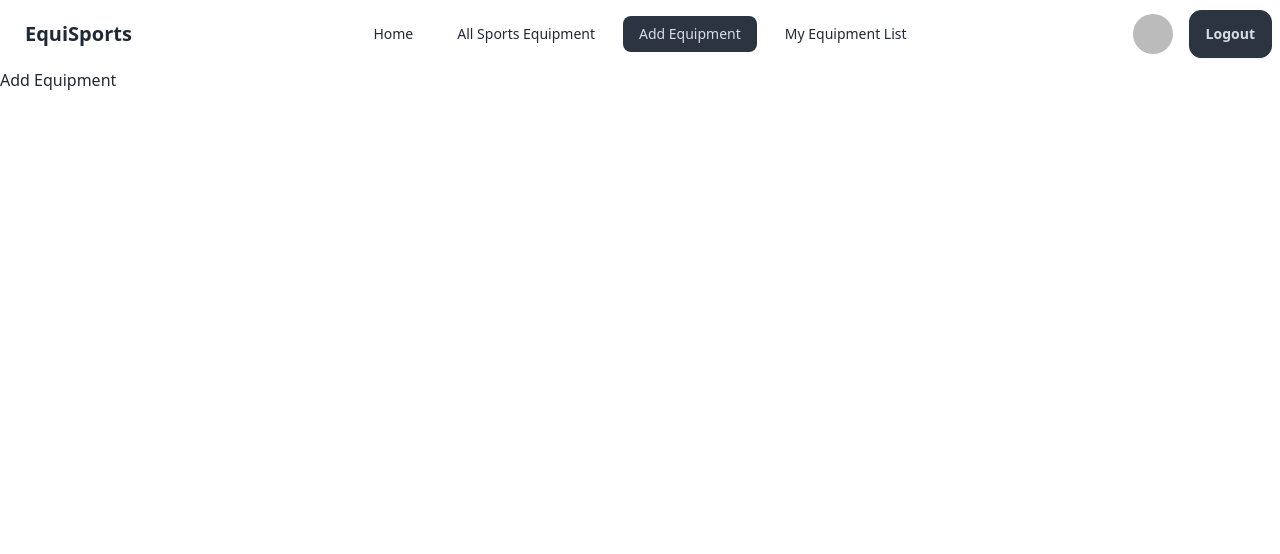
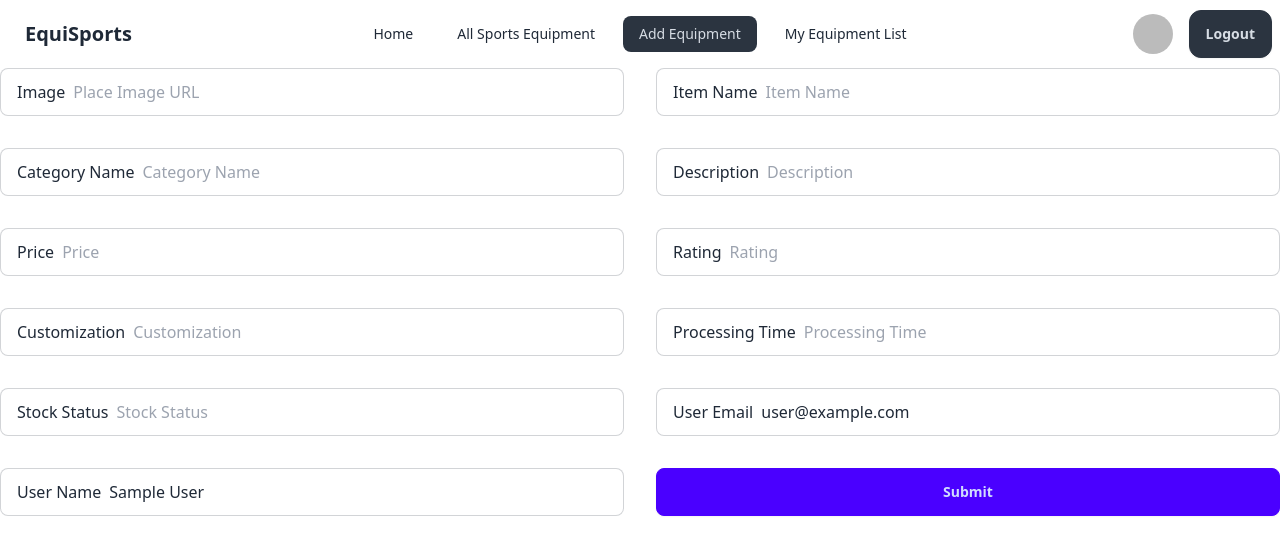
Before and after one commit to ShakirMahmud/equiSports-client, a React (Vite) app: page /addEquipment in a window 1280 px wide. Shown: the top 554 px of the page. Built offline with nearby package versions, Linux system fonts and the light colour scheme; no server answers; sample sign-in values are in the browser's storage.

Commit message:
form created to add products to db

```diff
--- a/src/pages/AddEquipment.jsx
+++ b/src/pages/AddEquipment.jsx
@@ -1,11 +1,115 @@
-import React from 'react';
+import React, { useContext, useState } from 'react';
 import NavBar from '../components/NavBar';
+import { AuthContext } from '../provider/AuthProvider';
+import Swal from 'sweetalert2';
 
 const AddEquipment = () => {
+    const { user } = useContext(AuthContext);
+
+    const handleSubmit = (e) => {
+        e.preventDefault();
+        const form = new FormData(e.target);
+        const image = form.get('image');
+        const itemName = form.get('itemName');
+        const categoryName = form.get('categoryName');
+        const description = form.get('description');
+        const price = form.get('price');
+        const rating = form.get('rating');
+        const customization = form.get('customization');
+        const processingTime = form.get('processingTime');
+        const stockStatus = form.get('stockStatus');
+        const userEmail = user?.email;
+        const userName = user?.displayName;
+
+        const newProduct = { image, itemName, categoryName, description, price, rating, customization, processingTime, stockStatus, userEmail, userName };
+
+        // add to db
+        fetch('http://localhost:5000/products', {
+            method: 'POST',
+            headers: {
+                'content-type': 'application/json'
+            },
+            body: JSON.stringify(newProduct)
+        })
+            .then(res => res.json())
+            .then(data => {
+                if (data.insertedId) {
+                    Swal.fire({
+                        title: 'Product Added Successfully!',
+                        text: 'You have successfully added a product. You will be redirected shortly, or click OK to proceed immediately.',
+                        icon: 'success',
+                        confirmButtonText: 'OK',
+                        timer: 3000,
+                        timerProgressBar: true,
+                    })
+                }
+            })
+    };
+
     return (
         <div>
-            <NavBar/>
-            <h2>Add Equipment</h2>
+            <NavBar />
+            <div>
+                <form className='grid grid-cols-2 gap-8' onSubmit={handleSubmit}>
+                    {/* image  */}
+                    <label className="input input-bordered flex items-center gap-2">
+                        Image
+                        <input type="text" name='image' className="grow" placeholder="Place Image URL" />
+                    </label>
+                    {/* item name  */}
+                    <label className="input input-bordered flex items-center gap-2">
+                        Item Name
+                        <input type="text" name='itemName' className="grow" placeholder="Item Name" />
+                    </label>
+                    {/* category name  */}
+                    <label className="input input-bordered flex items-center gap-2">
+                        Category Name
+                        <input type="text" name='categoryName' className="grow" placeholder="Category Name" />
+                    </label>
+                    {/* description  */}
+                    <label className="input input-bordered flex items-center gap-2">
+                        Description
+                        <input type="text" name='description' className="grow" placeholder="Description" />
+                    </label>
+                    {/* price  */}
+                    <label className="input input-bordered flex items-center gap-2">
+                        Price
+                        <input type="text" name='price' className="grow" placeholder="Price" />
+                    </label>
+                    {/* Rating  */}
+                    <label className="input input-bordered flex items-center gap-2">
+                        Rating
+                        <input type="text" name='rating' className="grow" placeholder="Rating" />
+                    </label>
+                    {/* customization  */}
+                    <label className="input input-bordered flex items-center gap-2">
+                        Customization
+                        <input type="text" name='customization' className="grow" placeholder="Customization" />
+                    </label>
+                    {/* processing time  */}
+                    <label className="input input-bordered flex items-center gap-2">
+                        Processing Time
+                        <input type="text" name='processingTime' className="grow" placeholder="Processing Time" />
+                    </label>
+                    {/* stock status  */}
+                    <label className="input input-bordered flex items-center gap-2">
+                        Stock Status
+                        <input type="text" name='stockStatus' className="grow" placeholder="Stock Status" />
+                    </label>
+                    {/* user email  */}
+                    <label className="input input-bordered flex items-center gap-2">
+                        User Email
+                        <input type="text" name='userEmail' className="grow" value={user?.email} readOnly />
+                    </label>
+                    {/* user name readonly  */}
+                    <label className="input input-bordered flex items-center gap-2">
+                        User Name
+                        <input type="text" value={user?.displayName} readOnly name='userName' className="grow" />
+                    </label>
+                    {/* submit button  */}
+                    <button type="submit" value="Submit" className="btn btn-primary">Submit</button>
+                </form>
+            </div>
         </div>
     );
 };
--- a/src/routers/PrivateRoute.jsx
+++ b/src/routers/PrivateRoute.jsx
@@ -6,7 +6,6 @@ import Loading from "../pages/Loading";
 const PrivateRoute = ({children}) => {
     const { user, loading } = useContext(AuthContext);
     const location = useLocation();
-    console.log(location)
     if(loading) {
         return <Loading/>
     }
```
